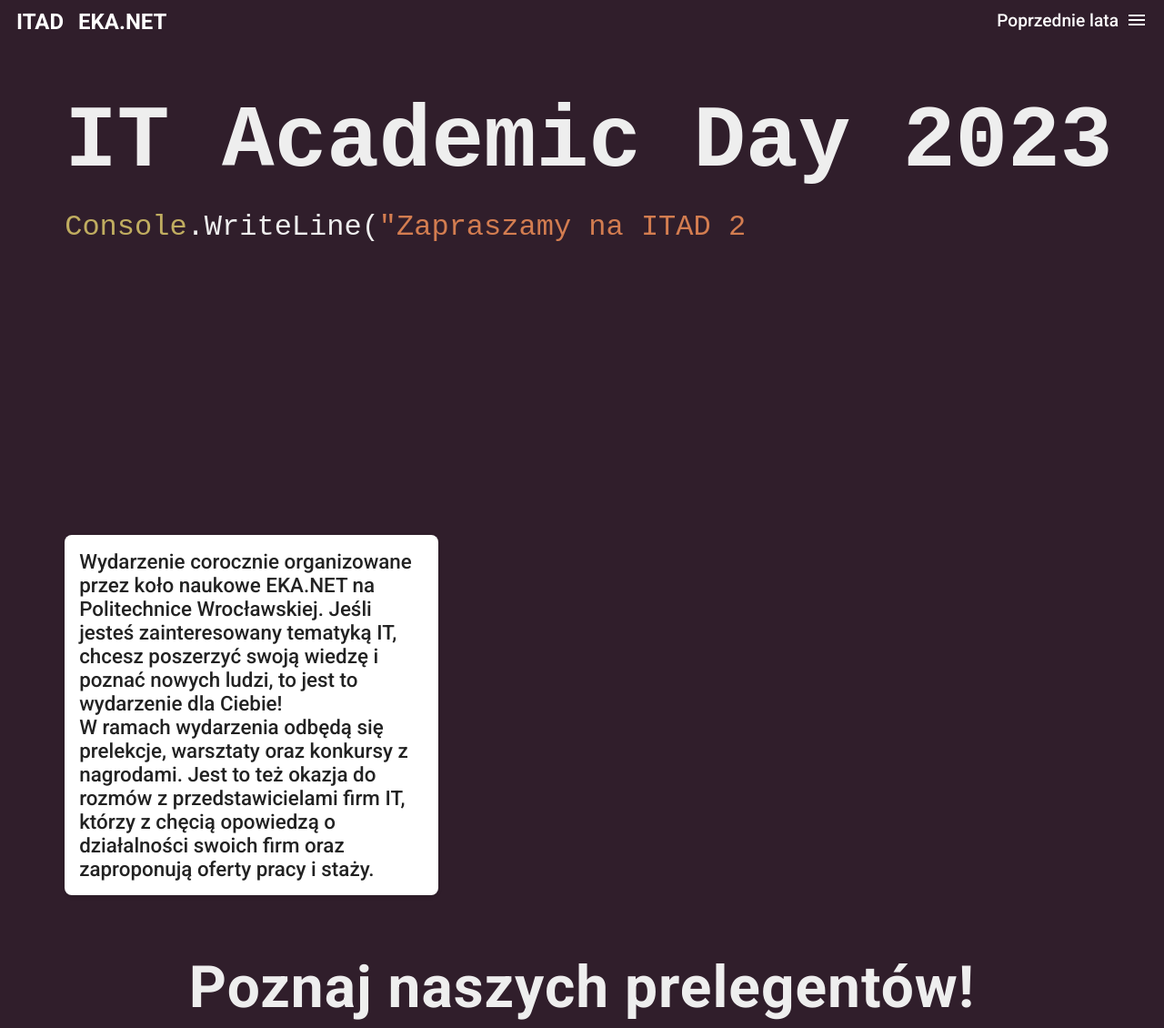
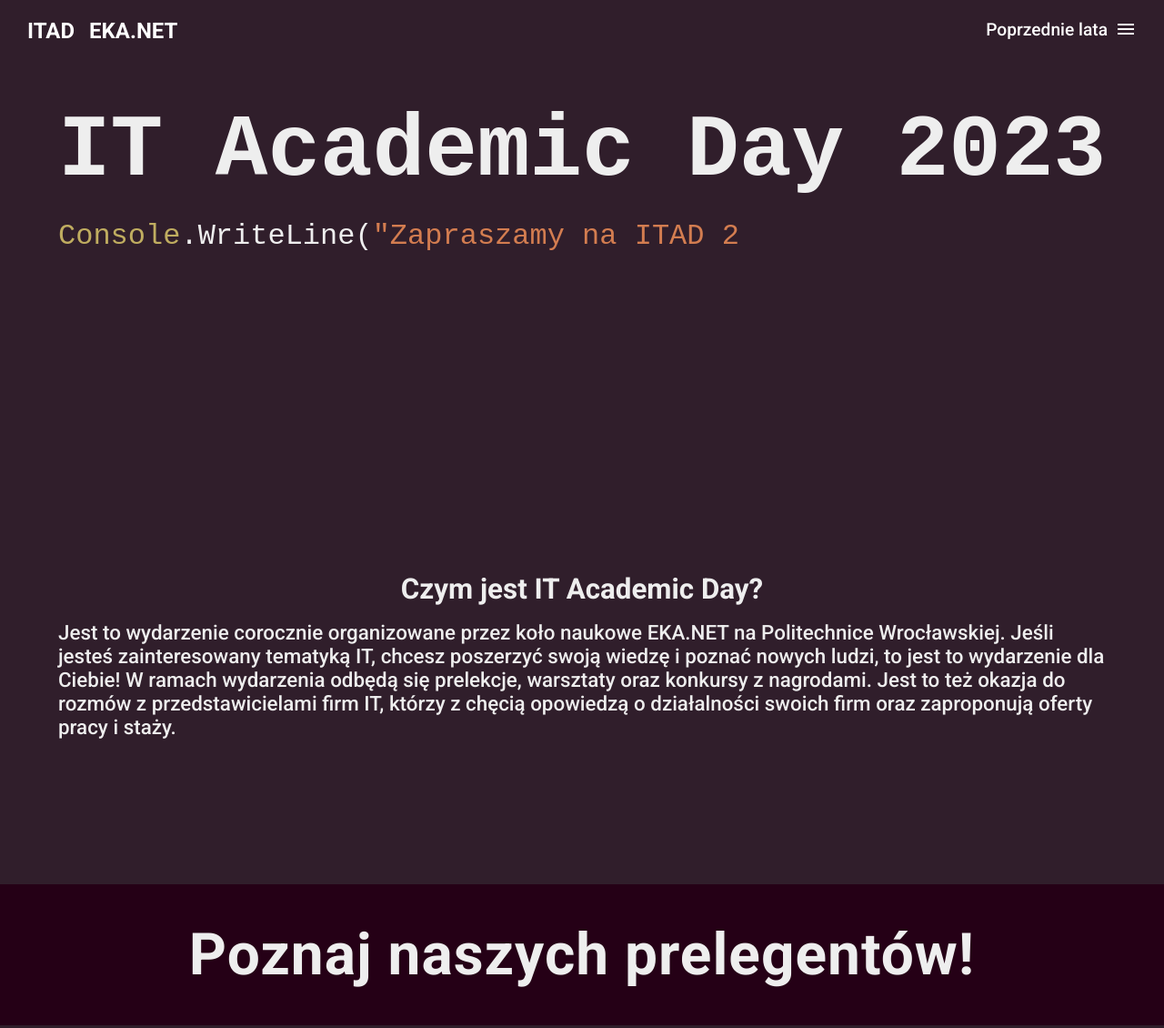
Before and after one commit to EKA-NET/ITAD, an Astro site: page / in a window 1280 px wide. Shown: the top 1130 px of the page at 91% size. Built offline with nearby package versions, Linux system fonts and the light colour scheme; Astro itself is replaced by a stand-in of ours.

Commit message:
Adjust intro description

```diff
--- a/src/components/Card.astro
+++ b/src/components/Card.astro
@@ -16,6 +16,7 @@
     background-color: #eeeeee;
     padding: 20px;
     border-radius: 15px;
+    box-shadow: 4px 5px 5px 2px rgba(240, 180, 180, 0.2);
   }
 
   .card-header {
--- a/src/components/intro.astro
+++ b/src/components/intro.astro
@@ -3,21 +3,29 @@ import CodeWriter from "./CodeWriter.astro";
 
 ---
 
+<div class="intro">
   <div class="header-container">
     <h1 class="intro-header">IT Academic Day 2023</h1>
     <CodeWriter />
   </div>
 
-<div class="intro-description card">
-  Wydarzenie corocznie organizowane przez koło naukowe EKA.NET na Politechnice Wrocławskiej.
-  Jeśli jesteś zainteresowany tematyką IT, chcesz poszerzyć swoją wiedzę i poznać nowych ludzi, to jest to wydarzenie dla Ciebie! <br>
+  <div class="description-container">
+    <p class="desc-title">Czym jest IT Academic Day?</p>
+    <div class="description">
+      Jest to wydarzenie corocznie organizowane przez koło naukowe EKA.NET na Politechnice Wrocławskiej.
+      Jeśli jesteś zainteresowany tematyką IT, chcesz poszerzyć swoją wiedzę i poznać nowych ludzi, to jest to wydarzenie dla Ciebie!
       W ramach wydarzenia odbędą się prelekcje, warsztaty oraz konkursy z nagrodami. Jest to też okazja do rozmów z przedstawicielami firm IT,
       którzy z chęcią opowiedzą o działalności swoich firm oraz zaproponują oferty pracy i staży.
     </div>
+  </div>
+</div>
 
-<h3 class="meet-companies center">Poznaj naszych prelegentów!</h3>
 
 <style>
+  .intro {
+    margin-bottom: 20vh;
+  }
+
   .header-container {
     margin-bottom: 40vh;
     margin-left: 5%;
@@ -29,16 +37,24 @@ import CodeWriter from "./CodeWriter.astro";
     font-family: monospace;
   }
 
-  .intro-description {
+  .description-container {
+    display: flex;
+    flex-direction: column;
     margin-left: 5%;
     margin-right: 5%;
     margin-bottom: 5%;
     font-size: 1.4em;
-    width: 30%;
   }
 
-  .meet-companies {
-    font-size: 4em;
-    letter-spacing: 1px;
+  .desc-title {
+    font-size: 1.4em;
+    font-weight: bold;
+    margin-bottom: 0.5em;
+    text-align: center;
+  }
+
+  .description {
+    display: flex;
+    flex-direction: row;
   }
 </style>
--- a/src/components/navbar.astro
+++ b/src/components/navbar.astro
@@ -38,7 +38,7 @@
     justify-content: space-between;
     font-size: 1.5em;
     color: white;
-    margin: 10px;
+    margin: 20px 30px;
   }
 
   .nav-left {
--- a/src/layouts/Layout.astro
+++ b/src/layouts/Layout.astro
@@ -28,6 +28,9 @@ const { title } = Astro.props;
   :root {
     --accent: 136, 58, 234;
     --accent-light: 224, 204, 250;
+    --color1: #130010;
+    --color2: #2f2131;
+    --color3: #530047;
     --accent-dark: 49, 10, 101;
     --accent-gradient: linear-gradient(45deg, rgb(var(--accent)), rgb(var(--accent-light)) 30%, white 60%);
   }
@@ -35,10 +38,14 @@ const { title } = Astro.props;
   html {
     font-family: 'Roboto', sans-serif;
     font-weight: 500;
-    background: #2f2131;
     background-size: 224px;
-    background-image: linear-gradient(45deg, rgb(var(--accent)), rgb(var(--accent-light)) 30%, rgb(48, 30, 43) 60%);
+    background: #301e2b;
   }
+
+  body {
+    margin: 0;
+  }
+
   code {
     font-family:
       Menlo,
@@ -55,7 +62,6 @@ const { title } = Astro.props;
     background: white;
     color: #222;
     border-radius: 8px;
-    box-shadow: 0 0 0 1px rgba(0, 0, 0, 0.05), 0 2px 4px rgba(0, 0, 0, 0.1);
     padding: 16px;
     margin: 16px;
   }
--- a/src/pages/index.astro
+++ b/src/pages/index.astro
@@ -12,10 +12,13 @@ import CodeWriter from "../components/CodeWriter.astro";
   <main>
     <Navbar />
     <Intro />
-    <Company title="Xebia" description="Machine learning lmao"/>
-    <Company title="Hued.me" description="C sharp lmao"/>
-    <Company title="Google" description="Machine learning lmao"/>
-    <Company title="Xebia" description="Machine learning lmao"/>
+    <h3 class="meet-companies center">Poznaj naszych prelegentów!</h3>
+    <div class="company-container">
+      <Company title="Xebia" description="Machine learning lmao"/>
+      <Company title="Hued.me" description="C sharp lmao"/>
+      <Company title="Google" description="Machine learning lmao"/>
+      <Company title="Xebia" description="Machine learning lmao"/>
+    </div>
   </main>
 </Layout>
 
@@ -24,4 +27,15 @@ import CodeWriter from "../components/CodeWriter.astro";
     font-size: 16px;
     color: #eeeeee;
   }
+
+  .meet-companies {
+    font-size: 4em;
+    letter-spacing: 1px;
+    background-color: #250016;
+    padding: 5vh;
+  }
+
+  .company-container {
+    //background-image: linear-gradient(180deg, #8e0055 0%, #1a0012 100%);
+  }
 </style>
```
Lines whose indentation alone changed are shown as unchanged.
